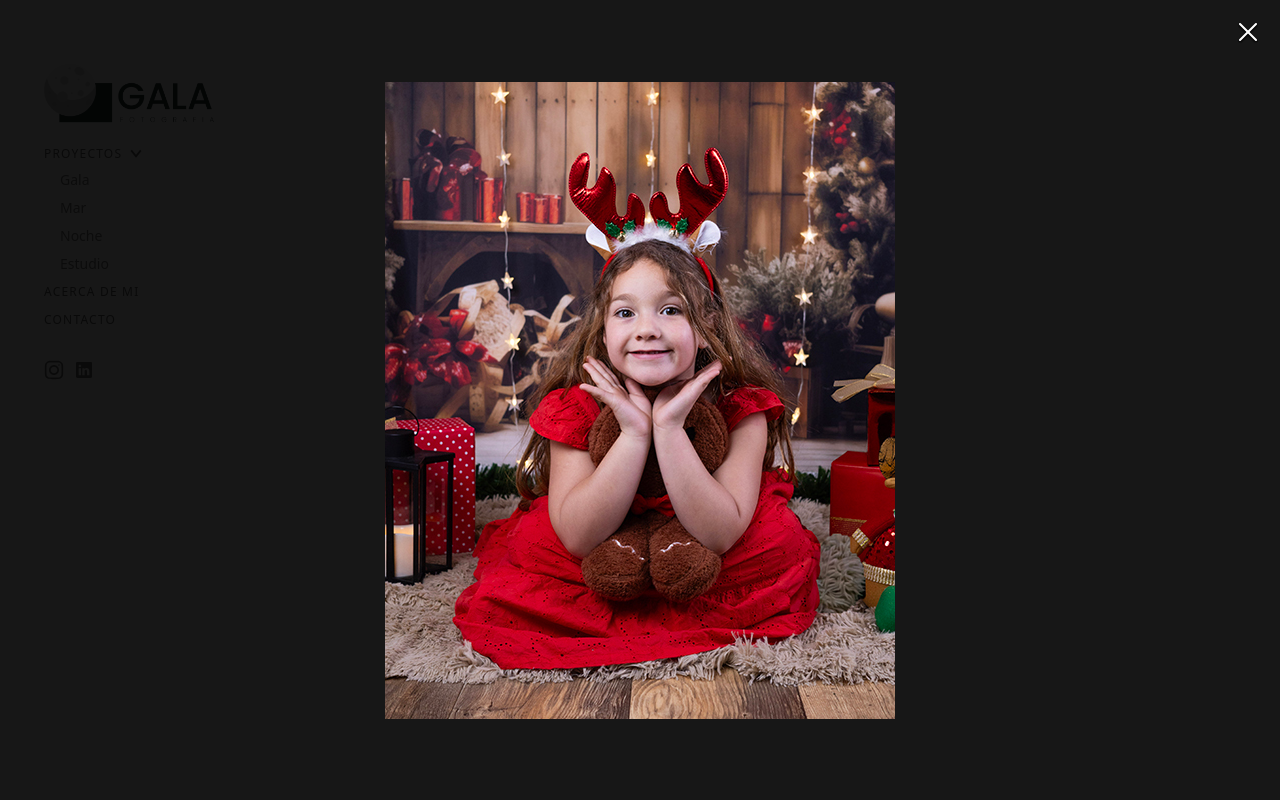
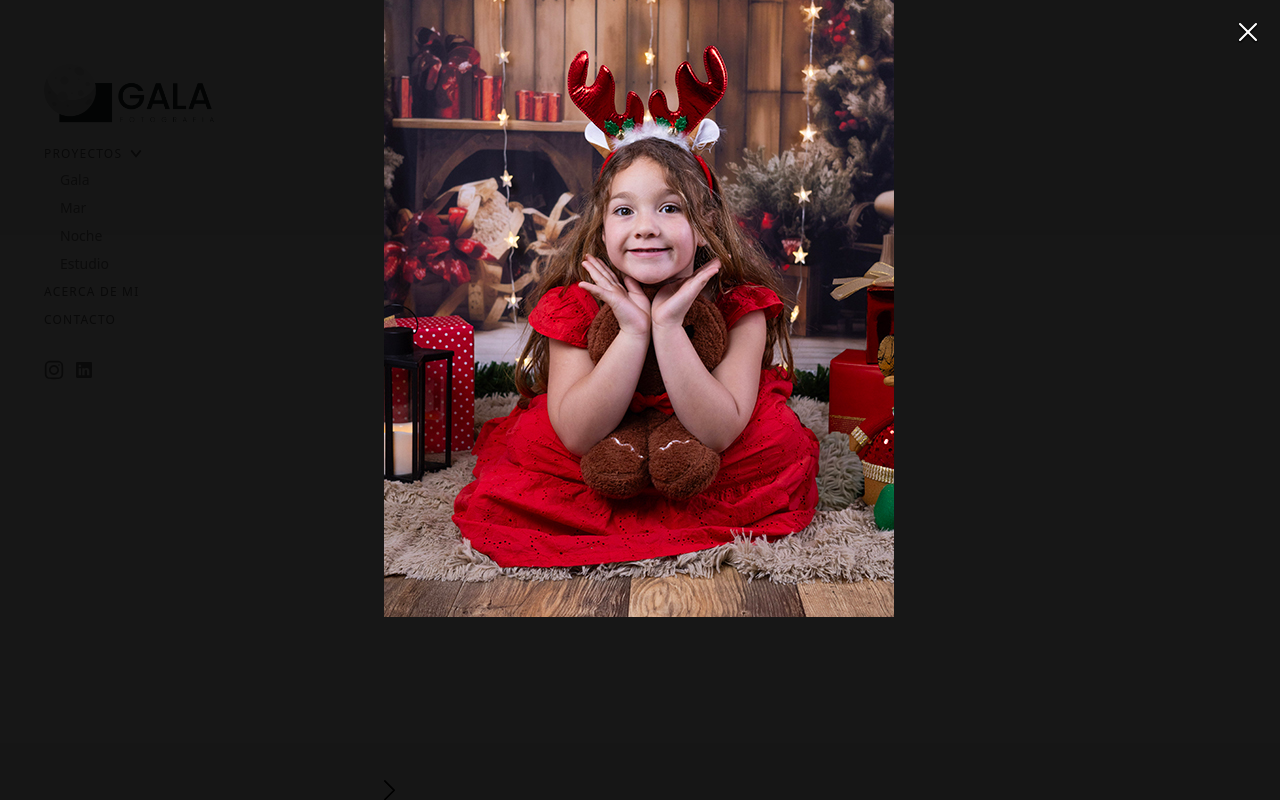
Before and after one commit to TrelawneyJourney/photo-2, a React (Vite) app: page /photo-2/projects/estudio in a window 1280 px wide. Both pictures are taken after a click on the button 468 px from the left and 317 px from the top of the page. Built offline with nearby package versions, Linux system fonts and the light colour scheme.

Commit message:
add carousel

```diff
--- a/package.json
+++ b/package.json
@@ -17,6 +17,7 @@
     "react": "^19.2.0",
     "react-dom": "^19.2.0",
     "react-router-dom": "^7.11.0",
+    "swiper": "^12.0.3",
     "tailwindcss": "^4.1.18"
   },
   "devDependencies": {
--- /dev/null
+++ b/src/components/gallery/CarouselImg.jsx
@@ -0,0 +1,31 @@
+import { Swiper, SwiperSlide } from "swiper/react";
+import { Navigation, Keyboard } from "swiper/modules";
+
+import "swiper/css";
+import "swiper/css/effect-fade";
+
+export default function CarouselImg({ photos, initialIndex }) {
+  return (
+    <Swiper
+      modules={[Navigation, Keyboard]}
+      navigation
+      keyboard={{ enabled: true }}
+      initialSlide={initialIndex}
+      spaceBetween={30}
+      className="h-full w-full"
+    >
+      {photos.map((photo) => (
+        <SwiperSlide
+          key={photo.id}
+          className="flex items-center justify-center"
+        >
+          <img
+            src={photo.src}
+            alt={photo.alt}
+            className="max-w-full max-h-full object-contain"
+          />
+        </SwiperSlide>
+      ))}
+    </Swiper>
+  );
+}
--- a/src/components/gallery/PhotoGrid.jsx
+++ b/src/components/gallery/PhotoGrid.jsx
@@ -27,7 +27,8 @@ export default function PhotoGrid({ images, onItemClick }) {
                 <img
                   src={item.src}
                   alt={item.alt}
-                  className="w-full h-full transition-transform duration-500 group-hover:scale-105 object-cover "
+                  className="w-full h-full transition-transform duration-500 group-hover:scale-105 object-cover"
+                  loading="lazy"
                 />
               </button>
             ))}
--- a/src/pages/ProjectDetail.jsx
+++ b/src/pages/ProjectDetail.jsx
@@ -1,17 +1,26 @@
 import { useNavigate, useParams, useLocation } from "react-router-dom";
 import { allProjects } from "../data/projects";
 import { icons } from "../assets/icons";
+import CarouselImg from "../components/gallery/CarouselImg";
 
 export default function ProjectDetail() {
   const CrossIcon = icons.Cross;
   const { slug } = useParams();
   const navigate = useNavigate();
   const location = useLocation();
+
   const background = location.state?.background;
+  const projectSlug = location.state?.projectSlug;
 
-  const photos = allProjects.flatMap((p) => p.photos);
-  const photo = photos.find((p) => p.slug === slug);
-  if (!photo) return <p>Foto no encontrada</p>;
+  // const photos = allProjects.flatMap((p) => p.photos);
+  // const photo = photos.find((p) => p.slug === slug);
+  // if (!photo) return <p>Foto no encontrada</p>;
+
+  const project = allProjects.find((p) => p.slug === projectSlug);
+  if (!project) return null;
+
+  const photos = project.photos;
+  const initialIndex = photos.findIndex((p) => p.slug === slug);
 
   const handleClose = () => {
     if (background) {
@@ -30,11 +39,7 @@ export default function ProjectDetail() {
         className="relative max-w-lg max-h-lg"
         onClick={(e) => e.stopPropagation()}
       >
-        <img
-          src={photo.src}
-          alt={photo.alt}
-          className="max-w-full max-h-full object-contain"
-        />
+        <CarouselImg photos={photos} initialIndex={initialIndex} />
       </div>
       <button
         className="absolute top-4 right-4 text-white text-2xl"
--- a/src/pages/Projects.jsx
+++ b/src/pages/Projects.jsx
@@ -16,7 +16,7 @@ export default function Projects() {
         images={projects.photos}
         onItemClick={(item) =>
           navigate(`/photoitem/${item.slug}`, {
-            state: { background: location },
+            state: { background: location, projectSlug: projects.slug },
           })
         }
       />
```
Also changed, not shown: 1 other file (tests, documents, lock files or other folders).
